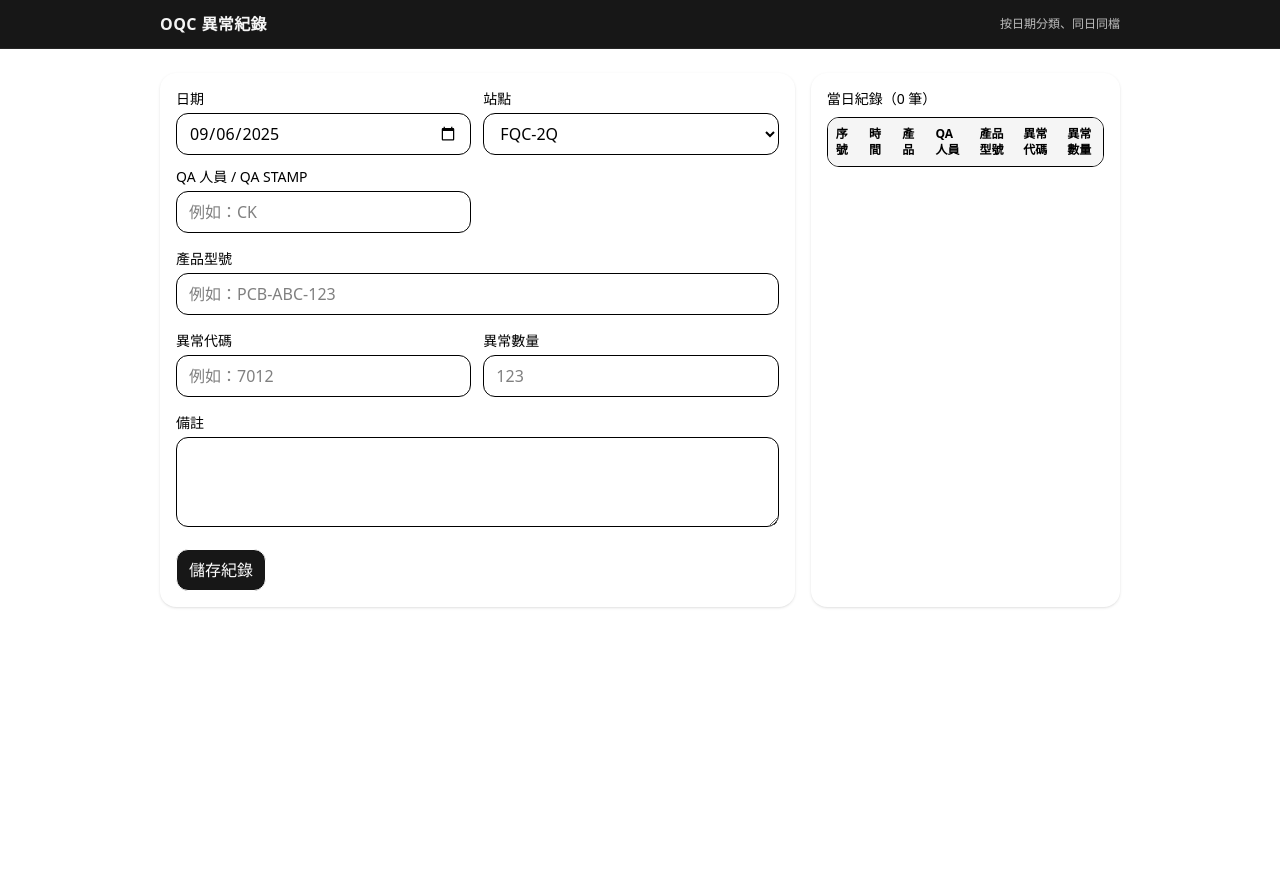
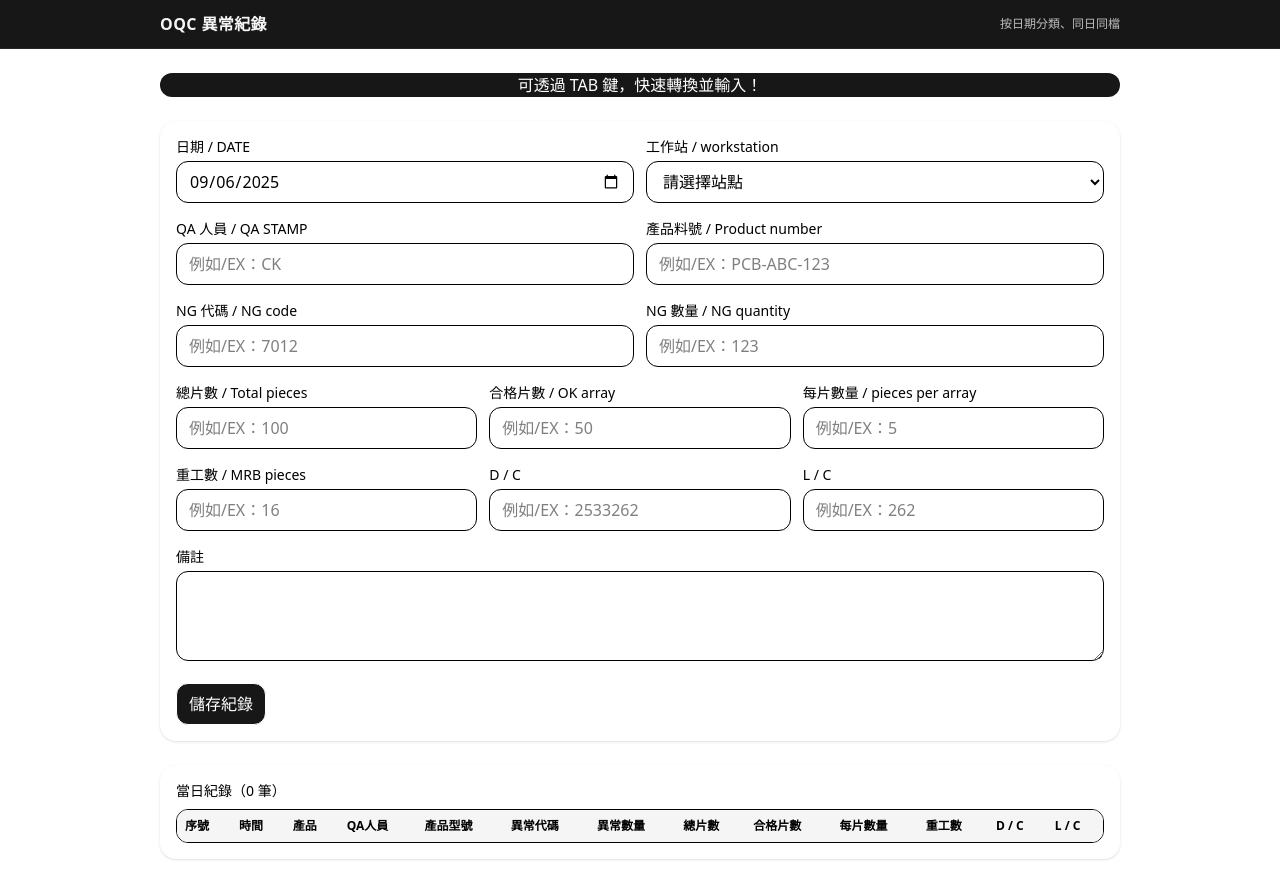
Before and after one commit to andylin0127/oqc-exception-form, a React (Vite) app: page / in a window 1280 px wide. Before the commit the page ends 800 px from the top, so only its background shows below. Built offline with nearby package versions, Linux system fonts and the light colour scheme.

Commit message:
新增main及優化app

```diff
--- a/electron/main.js
+++ b/electron/main.js
@@ -82,10 +82,17 @@ function parseCsv(text) {
       });
     out.push({
       date,
+      qa,
       station,
       product,
-      items,
-      total: Number(total || 0),
+      code,
+      ngCounts,
+      totalpieces,
+      array,
+      pieces,
+      mrb,
+      dc,
+      lc,
       remark,
       createdAt,
     });
--- a/src/App.jsx
+++ b/src/App.jsx
@@ -15,11 +15,17 @@ function todayYYYYMMDD() {
 export default function App() {
   const [form, setForm] = useState({
     date: todayYYYYMMDD(),
-    station: 'FQC-2Q',
+    station: '',
     qa: '',
     product: '',
     code: '',
     ngCounts: '',
+    totalpieces:'',
+    array:'',
+    pieces:'',
+    mrb:'',
+    dc:'',
+    lc:'',
     remark: '',
   });
 
@@ -35,22 +41,27 @@ export default function App() {
   }, [form.date]);
 
   async function save() {
-    if (!form.qa.trim()) {
-      alert('請輸入QA人員代碼');
-      return;
-    }
-    if (!form.product.trim()) {
-      alert('請輸入產品型號');
-      return;
-    }
-    if (!form.code.trim()) {
-      alert('請輸入異常代碼');
-      return;
-    }
-    if (!form.ngCounts.trim()) {
-      alert('請輸入異常數量');
-      return;
-    }
+if([
+  { key: "station", msg: "請選擇 工作站 / workstation" },
+  { key: "qa", msg: "請輸入 QA 人員代碼 / QA STAMP" },
+  { key: "product", msg: "請輸入 產品型號 / Product number" },
+  { key: "code", msg: "請輸入 異常代碼 / NG code" },
+  { key: "ngCounts", msg: "請輸入 NG 數量 / NG quantity" },
+  { key: "totalpieces", msg: "請輸入 總片數 / Total pieces" },
+  { key: "array", msg: "請輸入 合格片數 / OK array" },
+  { key: "pieces", msg: "請輸入 每片 pieces 數 / pieces of array" },
+  { key: "mrb", msg: "請輸入 重判數量 / MRB quantity" },
+  { key: "dc", msg: "請輸入 D/C " },
+  { key: "lc", msg: "請輸入 L/C " },
+].some(({ key, msg }) => {
+  if (!form[key]?.trim()) {
+    alert(msg);
+    return true; // 中斷
+  }
+})){
+  return
+}
+
     const record = {
       date: form.date,
       station: form.station,
@@ -58,6 +69,12 @@ export default function App() {
       product: form.product.trim(),
       code: form.code,
       ngCounts: form.ngCounts,
+      totalpieces:form.totalpieces,
+      array:form.array,
+      pieces:form.pieces,
+      mrb:form.mrb,
+      dc:form.dc,
+      lc:form.lc,
       remark: form.remark,
       createdAt: new Date().toISOString(),
     };
@@ -71,11 +88,17 @@ export default function App() {
     }
     setForm({
     date: todayYYYYMMDD(),
-    station: 'FQC-2Q',
     qa: '',
+    station:'',
     product: '',
     code: '',
     ngCounts: '',
+    totalpieces:'',
+    array:'',
+    pieces:'',
+    mrb:'',
+    dc:'',
+    lc:'',
     remark: '',
   });
   }
@@ -90,11 +113,12 @@ export default function App() {
       </header>
 
       <main className="mx-auto max-w-screen-lg px-4 md:px-6 lg:px-8 py-6 space-y-6">
-        <section className="grid md:grid-cols-3 gap-4">
+        <div className='text-center rounded-2xl bg-neutral-900 text-white'> 可透過 TAB 鍵，快速轉換並輸入！</div>
+        <section className="grid md:grid-cols-2 gap-4">
           <div className="md:col-span-2 bg-white rounded-2xl shadow p-4 space-y-4">
             <div className="grid sm:grid-cols-2 gap-3">
               <label className="block">
-                <div className="text-sm mb-1">日期</div>
+                <div className="text-sm mb-1">日期 / DATE</div>
                 <input
                   type="date"
                   value={form.date}
@@ -105,7 +129,7 @@ export default function App() {
                 />
               </label>
               <label className="block">
-                <div className="text-sm mb-1">站點</div>
+                <div className="text-sm mb-1">工作站 / workstation</div>
                 <select
                   value={form.station}
                   onChange={(e) =>
@@ -113,14 +137,17 @@ export default function App() {
                   }
                   className="w-full border rounded-xl px-3 py-2"
                 >
-                  <option>FQC-2Q</option>
-                  <option>VRS-1Q</option>
+                  <option value="" disabled hidden>請選擇站點</option>
+                  <option value="VRS-1Q">VRS-1Q</option>
+                  <option value="FQC-2Q">FQC-2Q</option>
                 </select>
               </label>
+            </div>
+            <div className="grid sm:grid-cols-2 gap-3">
               <label className="block">
                 <div className="text-sm mb-1">QA 人員 / QA STAMP</div>
                 <input
-                  placeholder="例如：CK"
+                  placeholder="例如/EX：CK"
                   value={form.qa}
                   onChange={(e) =>
                     setForm((f) => ({ ...f, qa: e.target.value }))
@@ -128,12 +155,10 @@ export default function App() {
                   className="w-full border rounded-xl px-3 py-2"
                 />
               </label>
-            </div>
-            <div>
               <label className="block">
-                <div className="text-sm mb-1">產品型號</div>
+                <div className="text-sm mb-1">產品料號 / Product number</div>
                 <input
-                  placeholder="例如：PCB-ABC-123"
+                  placeholder="例如/EX：PCB-ABC-123"
                   value={form.product}
                   onChange={(e) =>
                     setForm((f) => ({ ...f, product: e.target.value }))
@@ -144,9 +169,9 @@ export default function App() {
             </div>
             <div className="grid sm:grid-cols-2 gap-3">
               <label className="block">
-                <div className="text-sm mb-1">異常代碼</div>
+                <div className="text-sm mb-1">NG 代碼 / NG code</div>
                 <input
-                  placeholder="例如：7012"
+                  placeholder="例如/EX：7012"
                   value={form.code}
                   onChange={(e) =>
                     setForm((f) => ({ ...f, code: e.target.value }))
@@ -155,9 +180,9 @@ export default function App() {
                 />
               </label>
               <label className="block">
-                <div className="text-sm mb-1">異常數量</div>
+                <div className="text-sm mb-1">NG 數量 / NG quantity</div>
                 <input
-                  placeholder="123"
+                  placeholder="例如/EX：123"
                   value={form.ngCounts}
                   onChange={(e) =>
                     setForm((f) => ({ ...f, ngCounts: e.target.value }))
@@ -166,7 +191,78 @@ export default function App() {
                 />
               </label>
             </div>
+            <div className="grid sm:grid-cols-3 gap-3">
+              <label className="block">
+                <div className="text-sm mb-1">總片數 / Total pieces</div>
+                <input
+                  placeholder="例如/EX：100"
+                  value={form.totalpieces}
+                  onChange={(e) =>
+                    setForm((f) => ({ ...f, totalpieces: e.target.value }))
+                  }
+                  className="w-full border rounded-xl px-3 py-2"
+                />
+              </label>
+              <label className="block">
+                <div className="text-sm mb-1">合格片數 / OK array</div>
+                <input
+                  placeholder="例如/EX：50"
+                  value={form.array}
+                  onChange={(e) =>
+                    setForm((f) => ({ ...f, array: e.target.value }))
+                  }
+                  className="w-full border rounded-xl px-3 py-2"
+                />
+              </label>
 
+              <label className="block">
+                <div className="text-sm mb-1">每片數量 / pieces per array</div>
+                <input
+                  placeholder="例如/EX：5"
+                  value={form.pieces}
+                  onChange={(e) =>
+                    setForm((f) => ({ ...f, pieces: e.target.value }))
+                  }
+                  className="w-full border rounded-xl px-3 py-2"
+                />
+              </label>
+            </div>
+            <div className="grid sm:grid-cols-3 gap-3">
+              <label className="block">
+                <div className="text-sm mb-1">重工數 / MRB pieces</div>
+                <input
+                  placeholder="例如/EX：16"
+                  value={form.mrb}
+                  onChange={(e) =>
+                    setForm((f) => ({ ...f, mrb: e.target.value }))
+                  }
+                  className="w-full border rounded-xl px-3 py-2"
+                />
+              </label>
+              <label className="block">
+                <div className="text-sm mb-1"> D / C </div>
+                <input
+                  placeholder="例如/EX：2533262"
+                  value={form.dc}
+                  onChange={(e) =>
+                    setForm((f) => ({ ...f, dc: e.target.value }))
+                  }
+                  className="w-full border rounded-xl px-3 py-2"
+                />
+              </label>
+
+              <label className="block">
+                <div className="text-sm mb-1"> L / C </div>
+                <input
+                  placeholder="例如/EX：262"
+                  value={form.lc}
+                  onChange={(e) =>
+                    setForm((f) => ({ ...f, lc: e.target.value }))
+                  }
+                  className="w-full border rounded-xl px-3 py-2"
+                />
+              </label>
+            </div>
             <label className="block">
               <div className="text-sm mb-1">備註</div>
               <textarea
@@ -183,14 +279,15 @@ export default function App() {
               <div className="flex gap-2">
                 <button
                   onClick={save}
-                  className="border rounded-xl px-3 py-2 bg-neutral-900 text-white"
+                  className="border rounded-xl px-3 py-2 bg-neutral-900 text-white hover:text-neutral-900 hover:bg-white"
                 >
                   儲存紀錄
                 </button>
               </div>
             </div>
           </div>
-
+        </section>
+        <section>
           <aside className="bg-white rounded-2xl shadow p-4">
             <div className="text-sm font-medium mb-2">
               當日紀錄（{recordsOfDay.length} 筆）
@@ -206,6 +303,12 @@ export default function App() {
                     <th className="p-2">產品型號</th>
                     <th className="p-2">異常代碼</th>
                     <th className="p-2">異常數量</th>
+                    <th className="p-2">總片數</th>
+                    <th className="p-2">合格片數</th>
+                    <th className="p-2">每片數量</th>
+                    <th className="p-2">重工數</th>
+                    <th className="p-2">D / C</th>
+                    <th className="p-2">L / C</th>
                   </tr>
                 </thead>
                 <tbody>
@@ -220,6 +323,12 @@ export default function App() {
                       <td className="p-2">{r.product}</td>
                       <td className="p-2">{r.code}</td>
                       <td className="p-2">{r.ngCounts}</td>
+                      <td className="p-2">{r.totalpieces}</td>
+                      <td className="p-2">{r.array}</td>
+                      <td className="p-2">{r.pieces}</td>
+                      <td className="p-2">{r.mrb}</td>
+                      <td className="p-2">{r.dc}</td>
+                      <td className="p-2">{r.lc}</td>
                     </tr>
                   ))}
                 </tbody>
```
